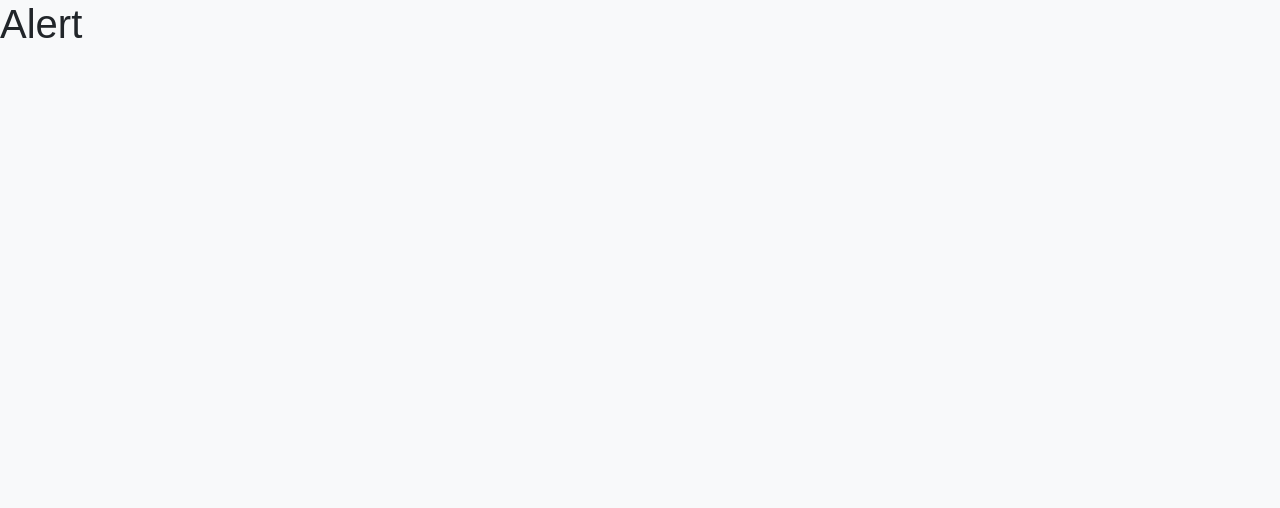
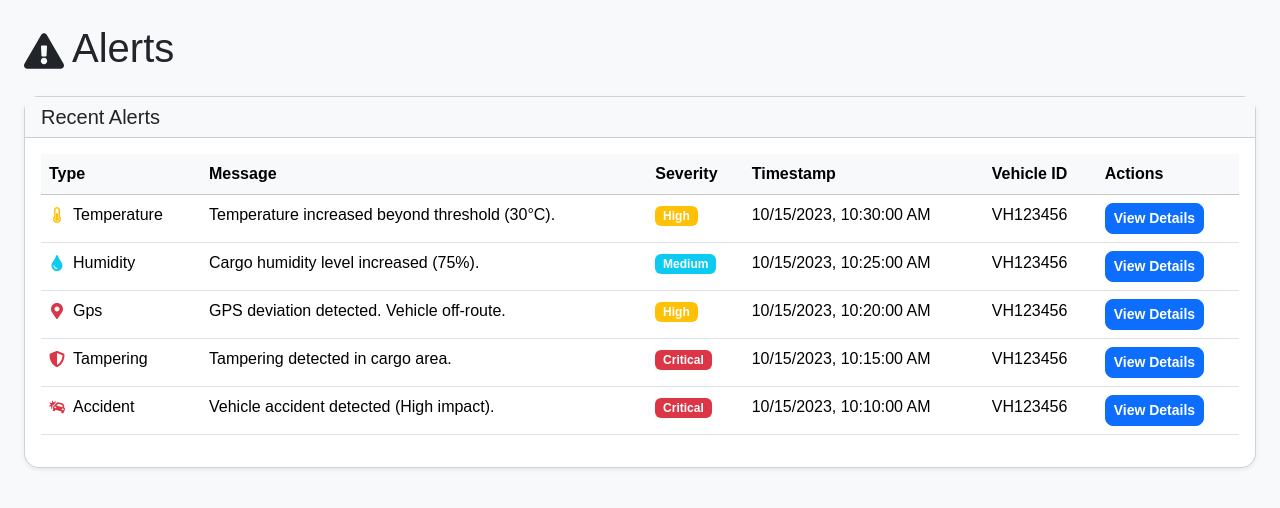
Before and after one commit to cepdnaclk/e20-3yp-Smart-Vehicle-Tracking-and-Management-System, a React (Vite) app in the folder code/admin-frontend/: page /alerts in a window 1280 px wide. Shown: the top 508 px of the page. Built offline with nearby package versions, Linux system fonts and the light colour scheme.

Commit message:
Add alert management component with mock data and UI enhancements

```diff
--- a/code/admin-frontend/src/pages/Alerts.jsx
+++ b/code/admin-frontend/src/pages/Alerts.jsx
@@ -1,15 +1,156 @@
-import {useStae} from 'react';
-import {useNavigate} from 'react-router-dom';
+import React, { useState, useEffect } from 'react';
+import { useNavigate } from 'react-router-dom';
+import { FaExclamationTriangle, FaThermometerHalf, FaTint, FaMapMarkerAlt, FaCarCrash, FaShieldAlt } from 'react-icons/fa';
+import { toast } from 'react-toastify';
 
 function Alert() {
+  const [alerts, setAlerts] = useState([]);
+  const navigate = useNavigate();
 
+  // Simulate fetching alerts from an API
+  useEffect(() => {
+    // Mock data for demonstration
+    const mockAlerts = [
+      {
+        id: 1,
+        type: 'temperature',
+        message: 'Temperature increased beyond threshold (30°C).',
+        timestamp: '2023-10-15T10:30:00Z',
+        severity: 'high',
+        vehicleId: 'VH123456',
+      },
+      {
+        id: 2,
+        type: 'humidity',
+        message: 'Cargo humidity level increased (75%).',
+        timestamp: '2023-10-15T10:25:00Z',
+        severity: 'medium',
+        vehicleId: 'VH123456',
+      },
+      {
+        id: 3,
+        type: 'gps',
+        message: 'GPS deviation detected. Vehicle off-route.',
+        timestamp: '2023-10-15T10:20:00Z',
+        severity: 'high',
+        vehicleId: 'VH123456',
+      },
+      {
+        id: 4,
+        type: 'tampering',
+        message: 'Tampering detected in cargo area.',
+        timestamp: '2023-10-15T10:15:00Z',
+        severity: 'critical',
+        vehicleId: 'VH123456',
+      },
+      {
+        id: 5,
+        type: 'accident',
+        message: 'Vehicle accident detected (High impact).',
+        timestamp: '2023-10-15T10:10:00Z',
+        severity: 'critical',
+        vehicleId: 'VH123456',
+      },
+    ];
+    setAlerts(mockAlerts);
+  }, []);
+
+  const getAlertIcon = (type) => {
+    switch (type) {
+      case 'temperature':
+        return <FaThermometerHalf className="text-warning" />;
+      case 'humidity':
+        return <FaTint className="text-info" />;
+      case 'gps':
+        return <FaMapMarkerAlt className="text-danger" />;
+      case 'tampering':
+        return <FaShieldAlt className="text-danger" />;
+      case 'accident':
+        return <FaCarCrash className="text-danger" />;
+      default:
+        return <FaExclamationTriangle className="text-secondary" />;
+    }
+  };
+
+  const getSeverityBadge = (severity) => {
+    switch (severity) {
+      case 'high':
+        return <span className="badge bg-warning">High</span>;
+      case 'medium':
+        return <span className="badge bg-info">Medium</span>;
+      case 'critical':
+        return <span className="badge bg-danger">Critical</span>;
+      default:
+        return <span className="badge bg-secondary">Unknown</span>;
+    }
+  };
+
+  const handleViewDetails = (alert) => {
+    toast.info(`Viewing details for alert: ${alert.message}`);
+    // Navigate to a detailed alert page or open a modal
+    // navigate(`/alert-details/${alert.id}`);
+  };
 
   return (
-    <div>
-      <h1>Alert</h1>
+    <div className="container-fluid p-4">
+      <h1 className="mb-4">
+        <FaExclamationTriangle className="me-2" />
+        Alerts
+      </h1>
+
+      <div className="card shadow-sm">
+        <div className="card-header bg-light">
+          <h5 className="mb-0">Recent Alerts</h5>
+        </div>
+        <div className="card-body">
+          {alerts.length === 0 ? (
+            <div className="text-center py-4">
+              <p className="mb-0">No alerts found.</p>
+            </div>
+          ) : (
+            <div className="table-responsive">
+              <table className="table table-hover">
+                <thead className="table-light">
+                  <tr>
+                    <th>Type</th>
+                    <th>Message</th>
+                    <th>Severity</th>
+                    <th>Timestamp</th>
+                    <th>Vehicle ID</th>
+                    <th>Actions</th>
+                  </tr>
+                </thead>
+                <tbody>
+                  {alerts.map((alert) => (
+                    <tr key={alert.id}>
+                      <td>
+                        <div className="d-flex align-items-center">
+                          {getAlertIcon(alert.type)}
+                          <span className="ms-2 text-capitalize">{alert.type}</span>
+                        </div>
+                      </td>
+                      <td>{alert.message}</td>
+                      <td>{getSeverityBadge(alert.severity)}</td>
+                      <td>{new Date(alert.timestamp).toLocaleString()}</td>
+                      <td>{alert.vehicleId}</td>
+                      <td>
+                        <button
+                          className="btn btn-sm btn-primary"
+                          onClick={() => handleViewDetails(alert)}
+                        >
+                          View Details
+                        </button>
+                      </td>
+                    </tr>
+                  ))}
+                </tbody>
+              </table>
+            </div>
+          )}
+        </div>
+      </div>
     </div>
   );
-
 }
 
 export default Alert;
```
